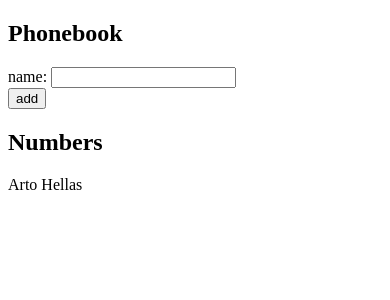
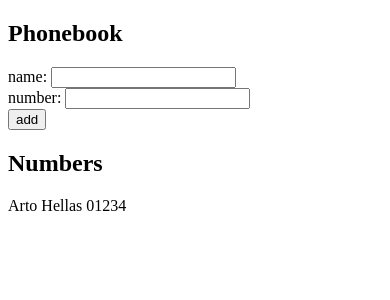
Before and after one commit to wafash08/fullstackopen, a React (Vite) app in the folder part2/phonebook/: page / in a window 390 px wide. Shown: the top 300 px of the page. Built offline with nearby package versions, Linux system fonts and the light colour scheme.

Commit message:
exercise part2 phonebook step3

```diff
--- a/part2/phonebook/src/App.jsx
+++ b/part2/phonebook/src/App.jsx
@@ -1,8 +1,11 @@
 import { useState } from "react";
 
 function App() {
-  const [persons, setPersons] = useState([{ name: "Arto Hellas" }]);
+  const [persons, setPersons] = useState([
+    { name: "Arto Hellas", number: "01234" },
+  ]);
   const [newName, setNewName] = useState("");
+  const [newNumber, setNewNumber] = useState("");
 
   const handleAddPerson = e => {
     e.preventDefault();
@@ -11,13 +14,10 @@ function App() {
       alert(`${newName} is already added to phonebook`);
       return;
     }
-    setPersons([
-      ...persons,
-      {
-        name: newName,
-      },
-    ]);
+    const newPerson = { name: newName, number: newNumber };
+    setPersons([...persons, newPerson]);
     setNewName("");
+    setNewNumber("");
   };
 
   return (
@@ -29,12 +29,23 @@ function App() {
           <input value={newName} onChange={e => setNewName(e.target.value)} />
         </div>
         <div>
+          number:{" "}
+          <input
+            value={newNumber}
+            onChange={e => setNewNumber(e.target.value)}
+          />
+        </div>
+        <div>
           <button type='submit'>add</button>
         </div>
       </form>
       <h2>Numbers</h2>
       {persons.map(person => {
-        return <p key={person.name}>{person.name}</p>;
+        return (
+          <p key={person.name}>
+            {person.name} {person.number}
+          </p>
+        );
       })}
     </div>
   );
```
